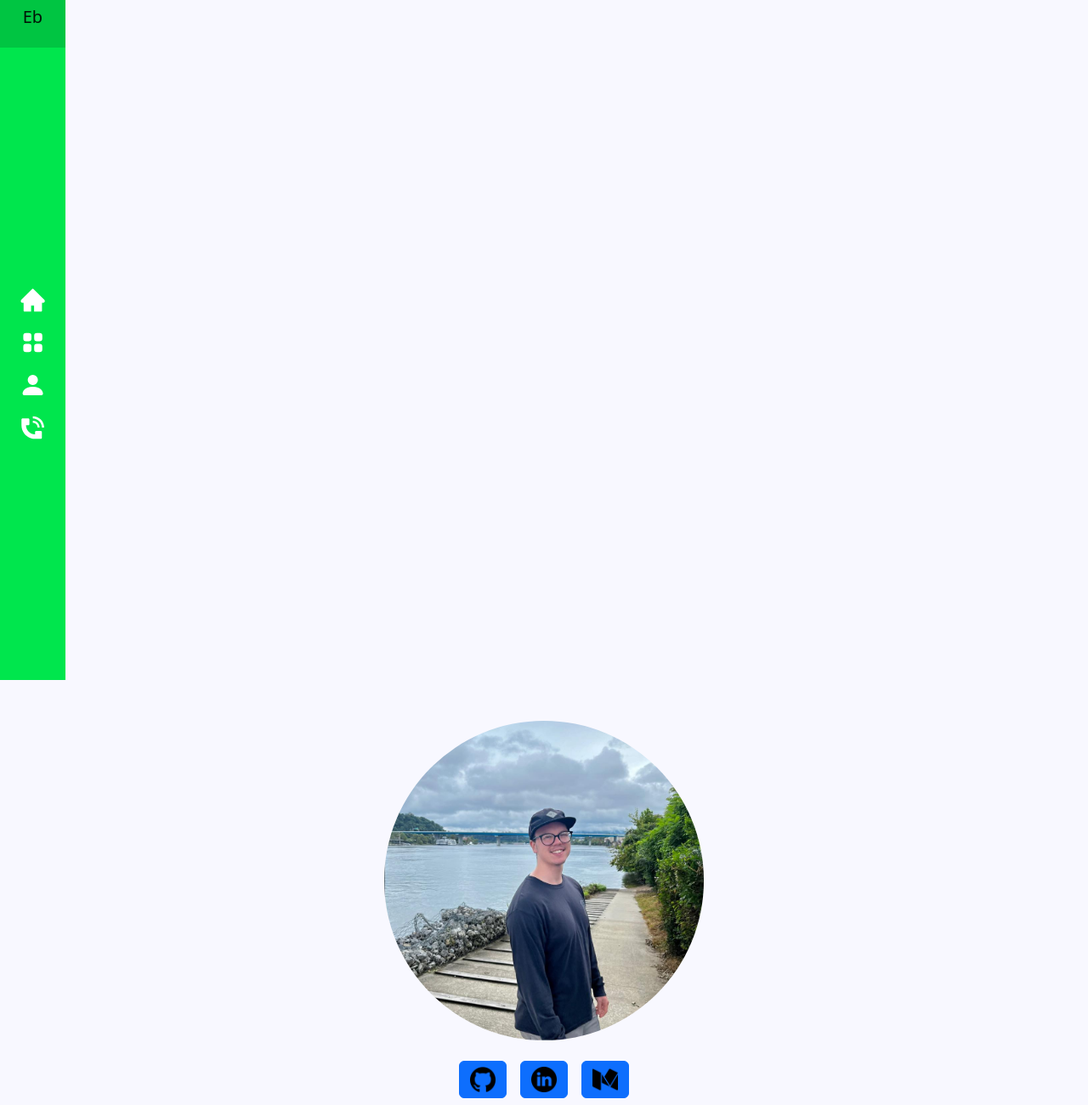
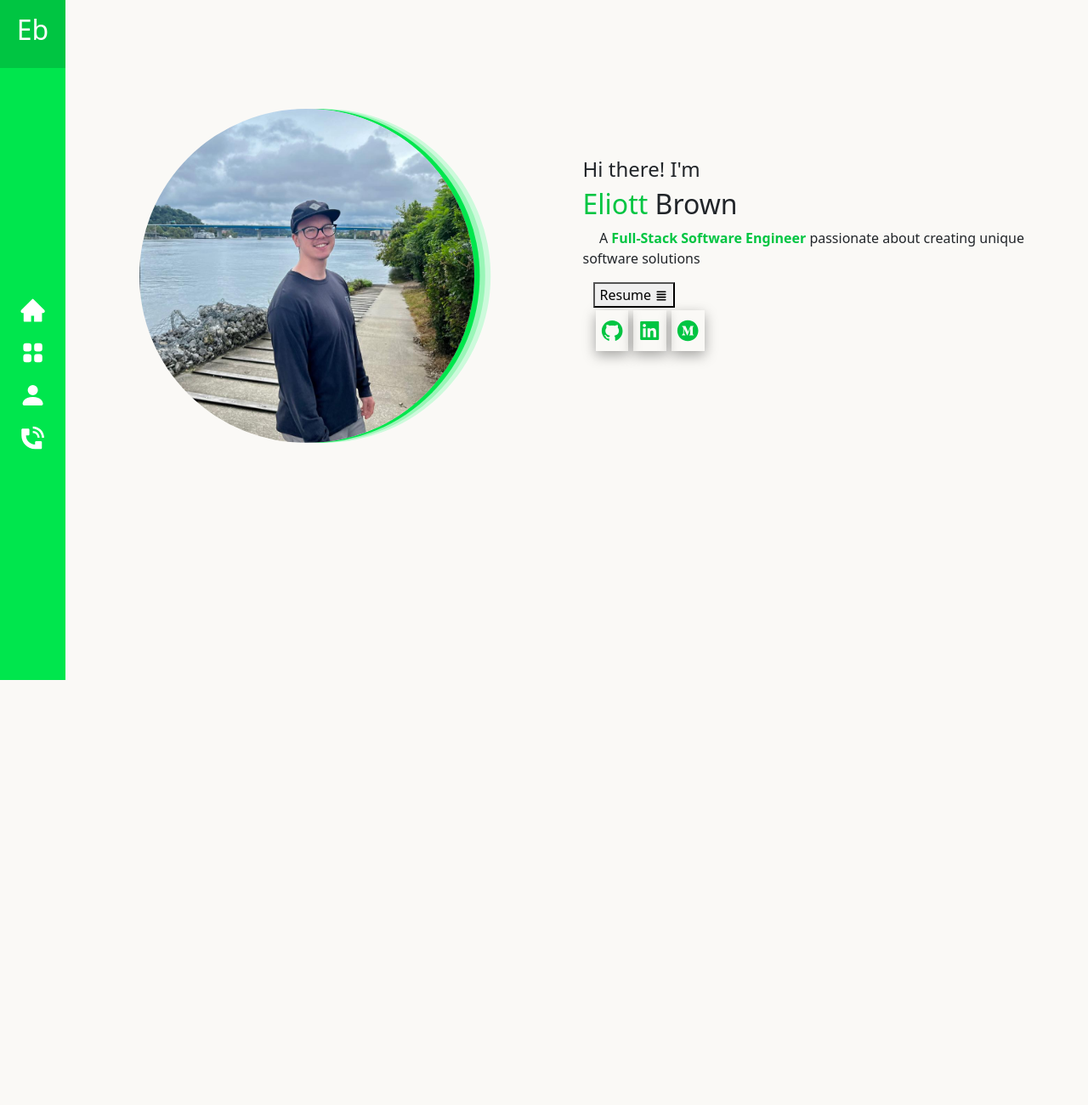
Before and after one commit to elilogbro/portfolio-rails, a React (Create React App) app in the folder client/: page / in a window 1280 px wide. Shown: the whole page at 85% size. After the commit the page ends 800 px from the top, so only its background shows below. Built offline with nearby package versions, Linux system fonts and the light colour scheme.

Commit message:
formatted home page

```diff
--- a/client/src/App.js
+++ b/client/src/App.js
@@ -6,12 +6,14 @@ import ContactInfo from './components/ContactInfo';
 import Navigation from './components/Navigation';
 import About from './components/About';
 import ProjectsContainer from './components/ProjectsContainer';
+import Container from 'react-bootstrap/Container';
 
 function App() {
 
   return (
-    <div>
+    <div className="app-container">
       <Navigation />
+      <Container className="routes-container">
         <Routes>
           <Route path='/' element={<Home />} />
           <Route path='/about' element={<About />} />
@@ -19,6 +21,7 @@ function App() {
           <Route path='/contact' element={<ContactInfo />} />
           <Route path='/projects' element={<ProjectsContainer />} />
         </Routes>
+      </Container>
     </div>
   );
 }
--- /dev/null
+++ b/client/src/components/Dropdown.js
@@ -0,0 +1,24 @@
+function Dropdown() {
+
+    return (
+        <div className="dropdown">
+            <ul>
+                <li name="view">View</li>
+                <a
+                    href={'/resume.pdf'}
+                    download="EliottBrownResume"
+                    target="_blank"
+                    rel="noreferrer"
+                    style={{
+                        textDecoration: 'none',
+                        color: 'black'
+                    }}
+                >
+                    <li>Download</li>
+                </a>
+            </ul>
+        </div>
+    )
+}
+
+export default Dropdown;
--- a/client/src/components/Home.js
+++ b/client/src/components/Home.js
@@ -1,49 +1,82 @@
-import Image from 'react-bootstrap/Image'
-import Container from 'react-bootstrap/Container'
-import Row from 'react-bootstrap/Row'
-import Col from 'react-bootstrap/Col'
-import Button from 'react-bootstrap/Button'
+import React, { useState } from 'react';
+import Image from 'react-bootstrap/Image';
+import Container from 'react-bootstrap/Container';
+import Col from 'react-bootstrap/Col';
+import Row from 'react-bootstrap/Row';
+import { AiFillGithub } from 'react-icons/ai';
+import { AiFillLinkedin } from 'react-icons/ai';
+import { AiFillMediumCircle } from 'react-icons/ai';
+import { HiViewList } from 'react-icons/hi';
+import Dropdown from './Dropdown';
 
 function Home() {
+
+    const [clicked, setClicked] = useState(false);
+
+    const handleButtonClick = () => {
+        setClicked(!clicked)
+    }
+
     return (
         <Container fluid className="mt-5">
-            <Row>
             <Col className="text-center">
                 <Image
                     roundedCircle
                     fluid
                     src={'/me.jpg'}
                     alt="me"
-                        width="30%"
+                    className="image"
                 />
+                <Col className="details-container">
+                    <h4>Hi there! I'm</h4>
+                    <h2><span style={{color: "#00C542"}}>Eliott</span> Brown</h2>
+                    <p>A <strong><span style={{color: "#00C542"}}>Full-Stack Software Engineer</span></strong> passionate about creating unique software solutions</p>
+                    <Container className="link-container">
+                        <Col>
+                            <button onClick={handleButtonClick}>Resume <HiViewList /></button>
+                            {clicked && <Dropdown />}
                         </Col>
-                <Container fluid className="text-center mt-3">
+                        <Col>
                             <a href="https://github.com/elilogbro">
-                        <Button className="m-2">
-                            <Image
-                                src={'/github-logo.png'}
-                                width="30vw"
+                                <AiFillGithub
+                                    style={{
+                                        width: "3vw",
+                                        color: "#00C542",
+                                        height: "6vh",
+                                        padding: "0.4vw",
+                                        margin: "0.25vw",
+                                        boxShadow: "rgba(0, 0, 0, 0.35) 0px 5px 15px"
+                                    }}
                                 />
-                        </Button>
                             </a>
                             <a href="https://www.linkedin.com/in/eli-in-tech/">
-                        <Button className="m-2">
-                            <Image
-                                src={'/linkedin-logo.png'}
-                                width="30vw"
+                                <AiFillLinkedin
+                                    style={{
+                                        width: "3vw",
+                                        color: "#00C542",
+                                        height: "6vh",
+                                        padding: "0.4vw",
+                                        margin: "0.25vw",
+                                        boxShadow: "rgba(0, 0, 0, 0.35) 0px 5px 15px"
+                                    }}
                                 />
-                        </Button>
                             </a>
                             <a href="https://medium.com/@elilogbro">
-                        <Button className="m-2">
-                            <Image
-                                src={'/medium-logo.png'}
-                                width="30vw"
+                                <AiFillMediumCircle
+                                    style={{
+                                        width: "3vw",
+                                        color: "#00C542",
+                                        height: "6vh",
+                                        padding: "0.4vw",
+                                        margin: "0.25vw",
+                                        boxShadow: "rgba(0, 0, 0, 0.35) 0px 5px 15px"
+                                    }}
                                 />
-                        </Button>
                             </a>
+                        </Col>
                     </Container>
-            </Row>
+                </Col>
+            </Col>
         </Container>
     )
 }
--- a/client/src/components/Navigation.js
+++ b/client/src/components/Navigation.js
@@ -11,7 +11,7 @@ function Navigation() {
 
     return (
         <Navbar className="navbar-custom">
-            <Navbar.Brand className="brand-container">Eb</Navbar.Brand>
+            <h2 className="brand-container">Eb</h2>
             <div className="nav-container">
                 <Nav.Item>
                     <LinkContainer to="/">
--- a/client/src/custom.scss
+++ b/client/src/custom.scss
@@ -1,5 +1,5 @@
 // Override default variables before the import
-$body-bg: #f8f8ff;
+$body-bg: #FAF9F6;
 
 // Import Bootstrap and its default variables
 @import '~bootstrap/scss/bootstrap.scss';
@@ -25,8 +25,63 @@ $body-bg: #f8f8ff;
     background-color: #00C542;
     color: white;
     width: 100%;
-    height: 3em;
+    height: 2em;
+    padding-top: 0.5em;
+    padding-bottom: 2em;
     margin: 0;
     text-align: center;
-    font-size: 'xxx-large';
 }
+
+.app-container {
+    display: flex;
+}
+
+.text-center {
+    text-align-last: start;
+    display: flex;
+}
+
+.routes-container {
+    flex-direction: column;
+}
+
+.image {
+    width: 36%;
+    border-radius:50%;
+    box-shadow: 0.5vw 0 0 0px #00e64d, 1vw 0 0 0px #99F5B7, 1.5vw 0 0 0px #CCFADB;
+    margin: 2em;
+    margin-right: 10vw;
+    margin-top: 10vh;
+}
+
+.details-container {
+    align-self: center;
+}
+
+.dropdown {
+    // position: absolute;
+    top: 100%;
+    left: 0;
+    z-index: 2;
+    border: 1px solid rgba(0, 0, 0, 0.04);
+    box-shadow: 0 16px 24px 2px rgba(0, 0, 0, 0.14);
+    width: 6vw;
+}
+
+ul {
+    list-style: none;
+    padding: 0;
+    margin: 0;
+}
+
+li {
+    padding: 4px 4px;
+}
+
+li:hover {
+    cursor: pointer;
+}
+
+.links-container {
+    display: flex;
+}
```
Also changed, not shown: client/public/github-logo.png (deleted), 1 other file (tests, documents, lock files or other folders). Lines whose indentation alone changed are shown as unchanged.
